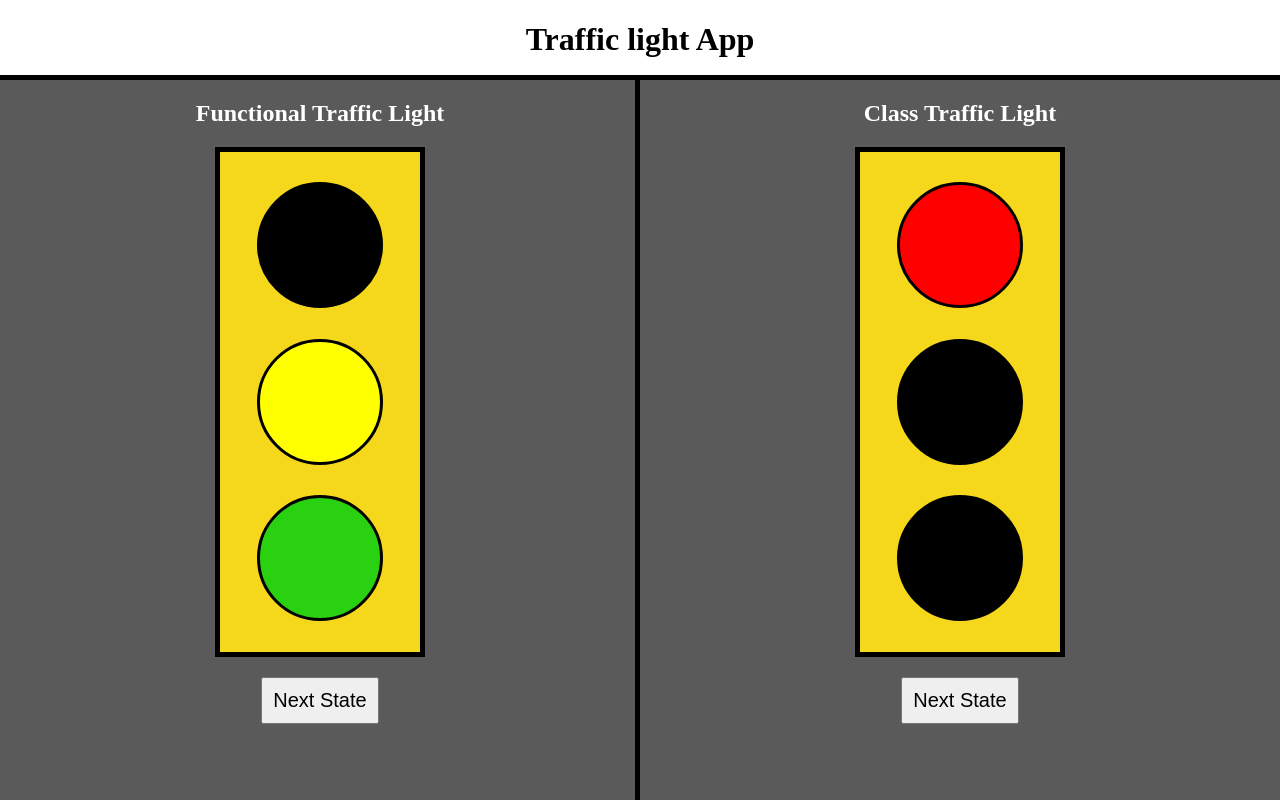
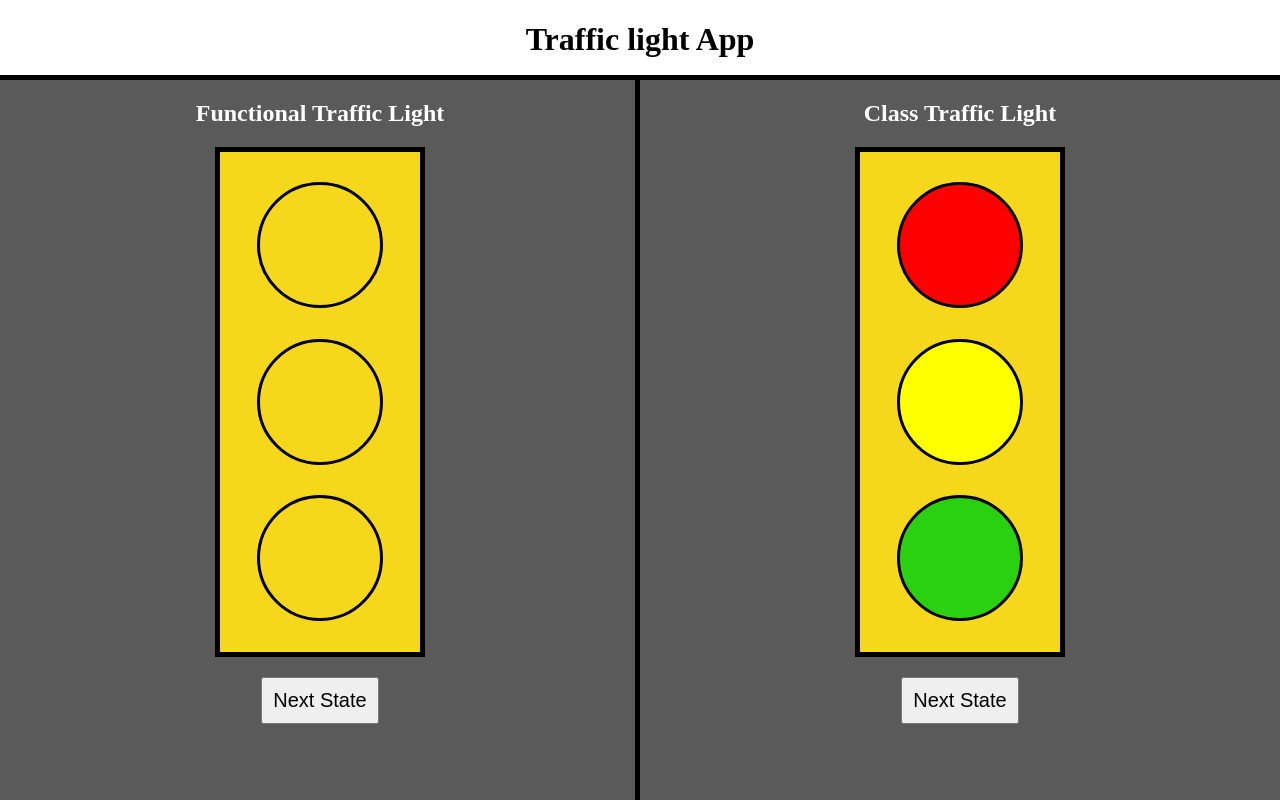
Before and after one commit to PAPERPL8S/React-Traffic-Light, a React (Vite) app: page / in a window 1280 px wide. Built offline with nearby package versions, Linux system fonts and the light colour scheme.

Commit message:
created functions for traffic lights connected css page

```diff
--- a/index.html
+++ b/index.html
@@ -4,6 +4,7 @@
     <meta charset="UTF-8" />
     <link rel="icon" type="image/svg+xml" href="/vite.svg" />
     <meta name="viewport" content="width=device-width, initial-scale=1.0" />
+    <link rel="stylesheet" href= "index.css">
     <title>Vite + React</title>
   </head>
   <body>
--- a/src/ClassTrafficLight.jsx
+++ b/src/ClassTrafficLight.jsx
@@ -1,18 +1,41 @@
-import { Component } from "react";
+import React, { Component } from "react";
+import "./index.css";
 
 export class ClassTrafficLight extends Component {
+  constructor(props) {
+    super(props);
+    this.state = {
+      colorIndex: 0,
+      colors: ["red", "yellow", "green"],
+    };
+  }
+
+  handleNextState = () => {
+    this.setState((prevState) => ({
+      colorIndex: (prevState.colorIndex + 1) % 3,
+    }));
+  };
+
   render() {
+    const { colorIndex, colors } = this.state;
     return (
       <div className="traffic-light-box">
         <h2>Class Traffic Light</h2>
         <div className="traffic-light">
-          {/* Background color can be black | yellow | red | green */}
-          <div className="circle red"></div>
-          <div className="circle black"></div>
-          <div className="circle black"></div>
+          {colors.map((color, index) => (
+            <div
+              key={index}
+              className={`circle ${color} ${
+                index === colorIndex ? "active" : ""
+              }`}></div>
+          ))}
         </div>
-        <button className="next-state-button">Next State</button>
+        <button className="next-state-button" onClick={this.handleNextState}>
+          Next State
+        </button>
       </div>
     );
   }
 }
+
+export default ClassTrafficLight;
--- a/src/FunctionalTrafficLight.jsx
+++ b/src/FunctionalTrafficLight.jsx
@@ -1,14 +1,28 @@
+import React, { useState } from "react";
+import "./index.css";
+
 export const FunctionalTrafficLight = () => {
+  const [colorIndex, setColorIndex] = useState(0);
+  const colors = ["red", "green", "yellow"];
+
+  const handleNextState = () => {
+    setColorIndex((prevIndex) => (prevIndex + 1) % 3);
+  };
   return (
     <div className="traffic-light-box">
       <h2>Functional Traffic Light</h2>
       <div className="traffic-light">
-        {/* Background color can be black | yellow | red | green */}
-        <div className="circle black"></div>
-        <div className="circle yellow"></div>
-        <div className="circle green"></div>
+        {colors.map((_, index) => (
+          <div
+            key={index}
+            className={`circle ${index === colorIndex ? "active" : ""}`}></div>
+        ))}
       </div>
-      <button className="next-state-button">Next State</button>
+      <button className="next-state-button" onClick={handleNextState}>
+        Next State
+      </button>
     </div>
   );
 };
+
+export default FunctionalTrafficLight;
```
Also changed, not shown: src/index.css (line endings or trailing spaces).
